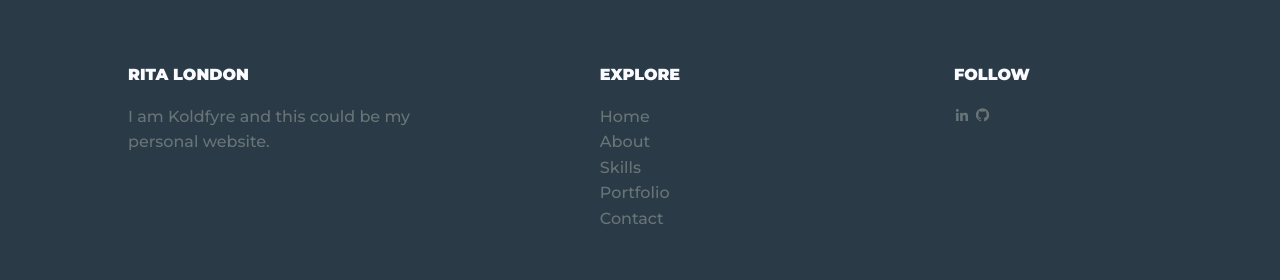
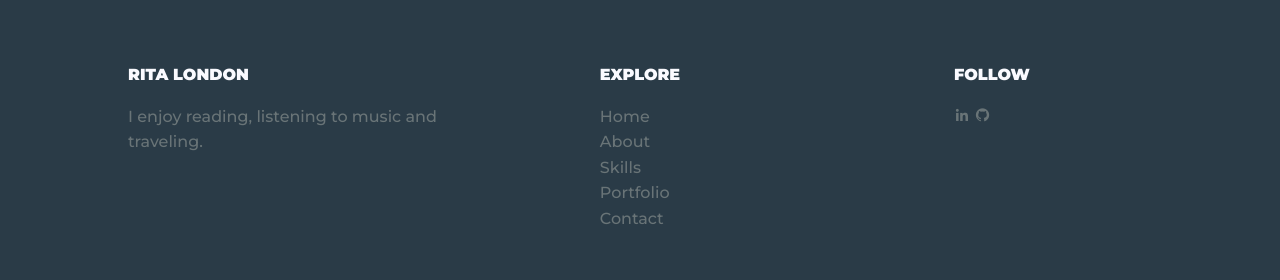
Before and after one commit to augustineritalondon/portfolio, a Flask app: page / in a window 1280 px wide. Shown: the part 4188-4468 px from the top of the page. Run offline with Flask 2, Linux system fonts and the light colour scheme; some libraries are stand-ins or nearby versions.

Commit message:
some changes to the home page

```diff
--- a/templates/index.html
+++ b/templates/index.html
@@ -38,7 +38,7 @@
         <div class="footer_container bd-grid">
             <div class="footer_data">
                 <h2 class="footer_title">RITA LONDON</h2>
-                <p class="footer_text">I am Koldfyre and this could be my personal website.</p>
+                <p class="footer_text">I enjoy reading, listening to music and traveling.</p>
             </div>
 
             <div class="footer_data">
```
